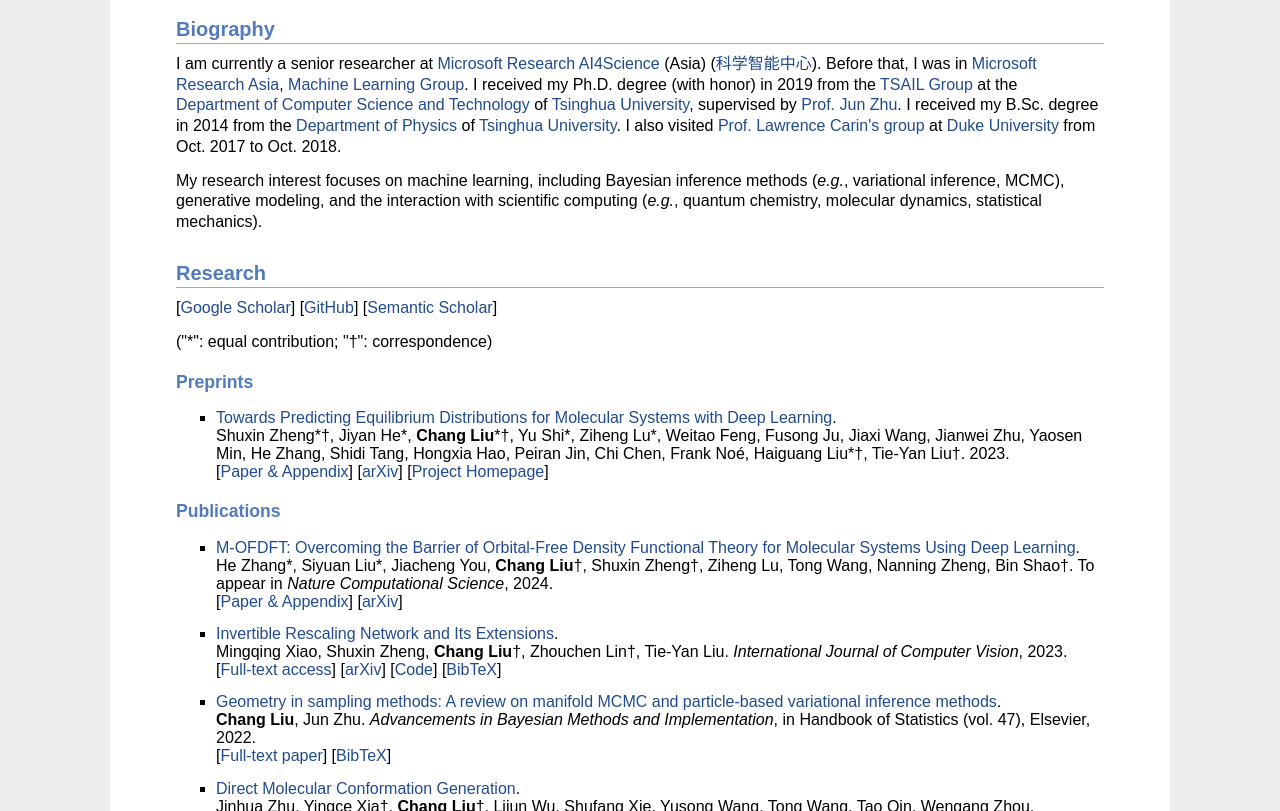
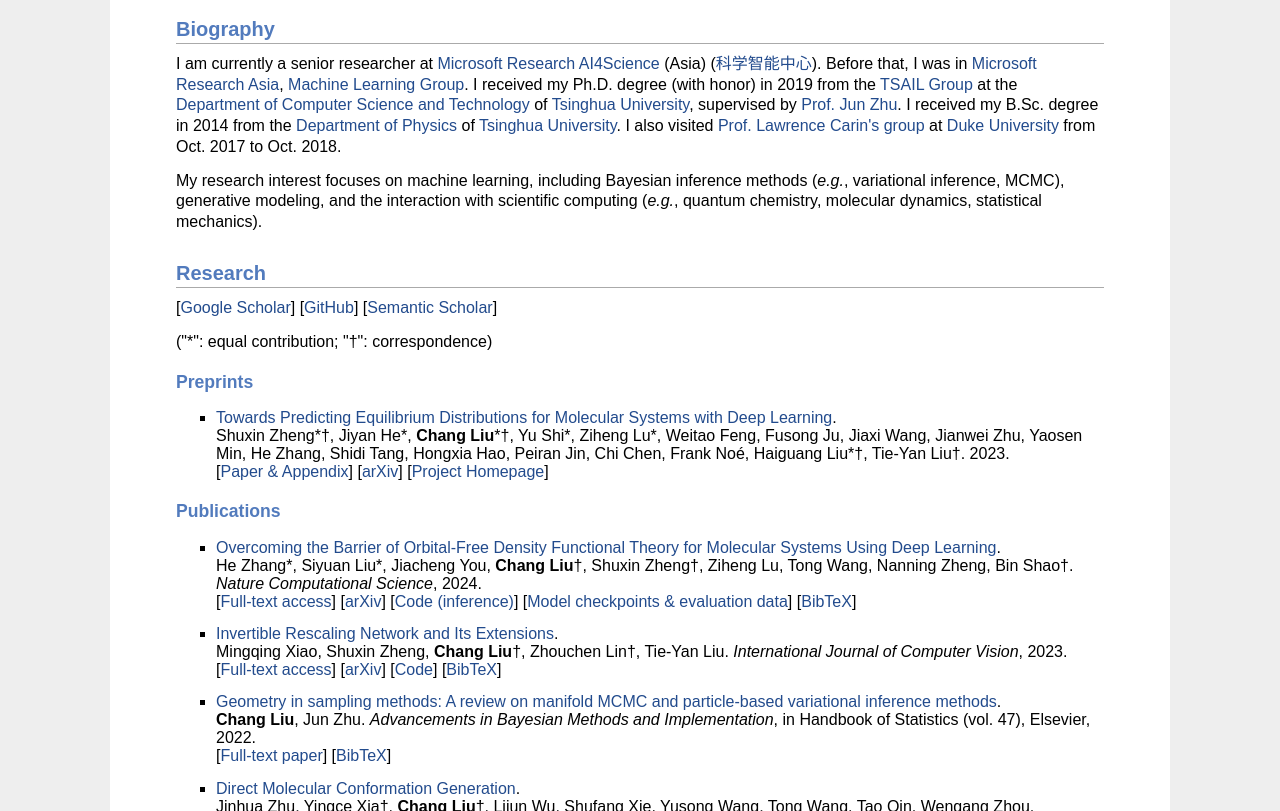
Before and after one commit to changliu00/changliu00.github.io, a plain HTML site: page index.html in a window 1280 px wide. Shown: the part 358-1169 px from the top of the page. Drawn offline with Linux system fonts and the light colour scheme.

Commit message:
M-OFDFT published

```diff
--- a/index.html
+++ b/index.html
@@ -99,10 +99,14 @@
 <h3>Publications</h3>
 <ul>
     <li>
-		<a href="https://arxiv.org/abs/2309.16578">M-OFDFT: Overcoming the Barrier of Orbital-Free Density Functional Theory for Molecular Systems Using Deep Learning</a>.<br>
-		He Zhang*, Siyuan Liu*, Jiacheng You, <b>Chang Liu</b>†, Shuxin Zheng†, Ziheng Lu, Tong Wang, Nanning Zheng, Bin Shao†. To appear in <i>Nature Computational Science</i>, 2024.<br>
-		[<a href="https://arxiv.org/pdf/2309.16578.pdf">Paper & Appendix</a>]
+		<a href="https://www.nature.com/articles/s43588-024-00605-8">Overcoming the Barrier of Orbital-Free Density Functional Theory for Molecular Systems Using Deep Learning</a>.<br>
+		He Zhang*, Siyuan Liu*, Jiacheng You, <b>Chang Liu</b>†, Shuxin Zheng†, Ziheng Lu, Tong Wang, Nanning Zheng, Bin Shao†.
+		<i>Nature Computational Science</i>, 2024.<br>
+		[<a href="https://rdcu.be/dANtS">Full-text access</a>]
 		[<a href="https://arxiv.org/abs/2309.16578">arXiv</a>]
+		[<a href="https://zenodo.org/doi/10.5281/zenodo.10616893">Code (inference)</a>]
+		[<a href="https://figshare.com/collections/Overcoming_the_Barrier_of_Orbital-Free_Density_Functional_Theory_in_Molecular_Systems_Using_Deep_Learning/6877432/1">Model checkpoints & evaluation data</a>]
+		[<a href="./bibtex/zhang2024overcoming.bib">BibTeX</a>]
     </li>
 	<li>
 		<a href="https://link.springer.com/article/10.1007/s11263-022-01688-4">Invertible Rescaling Network and Its Extensions</a>.<br>
```
Also changed, not shown: 1 other file.
